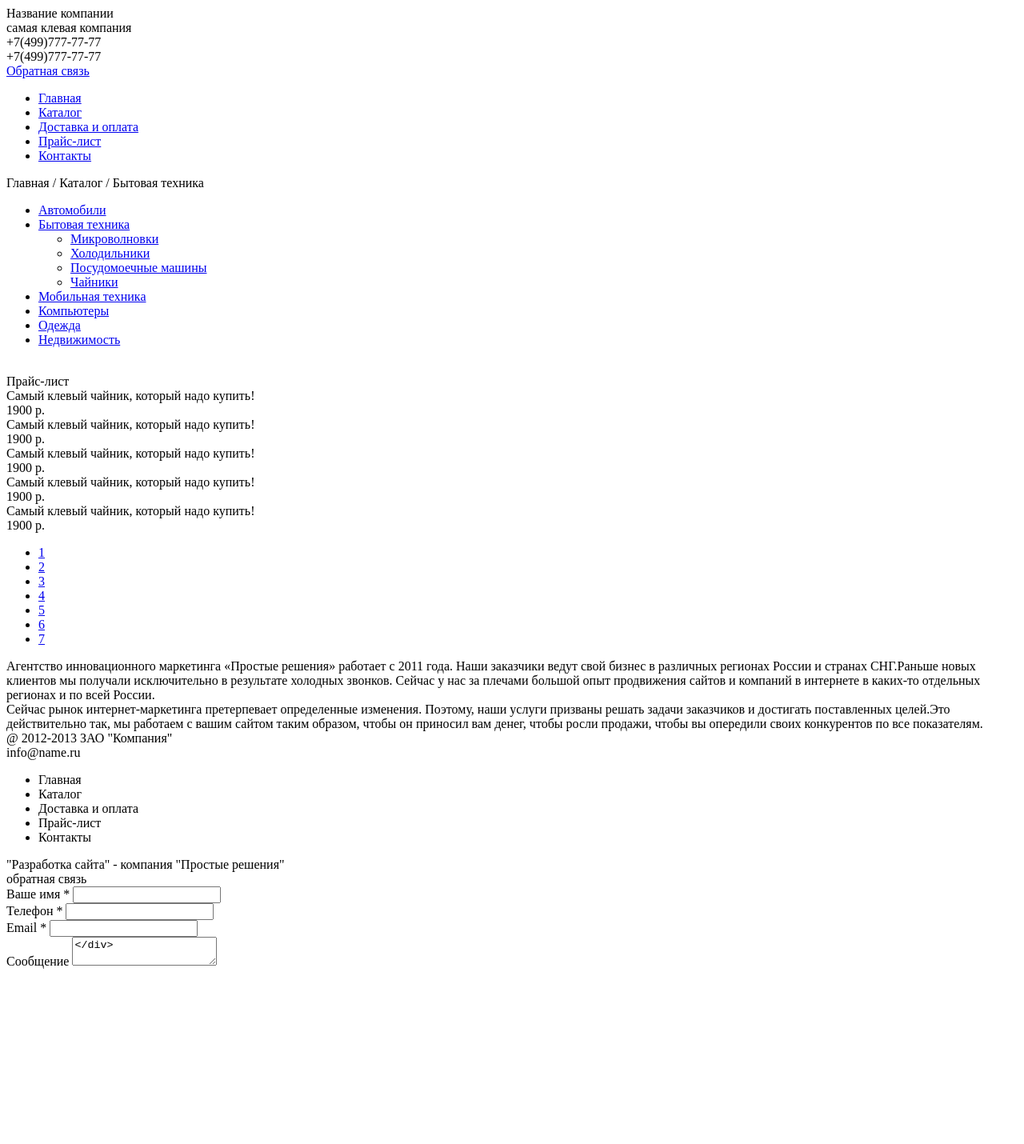
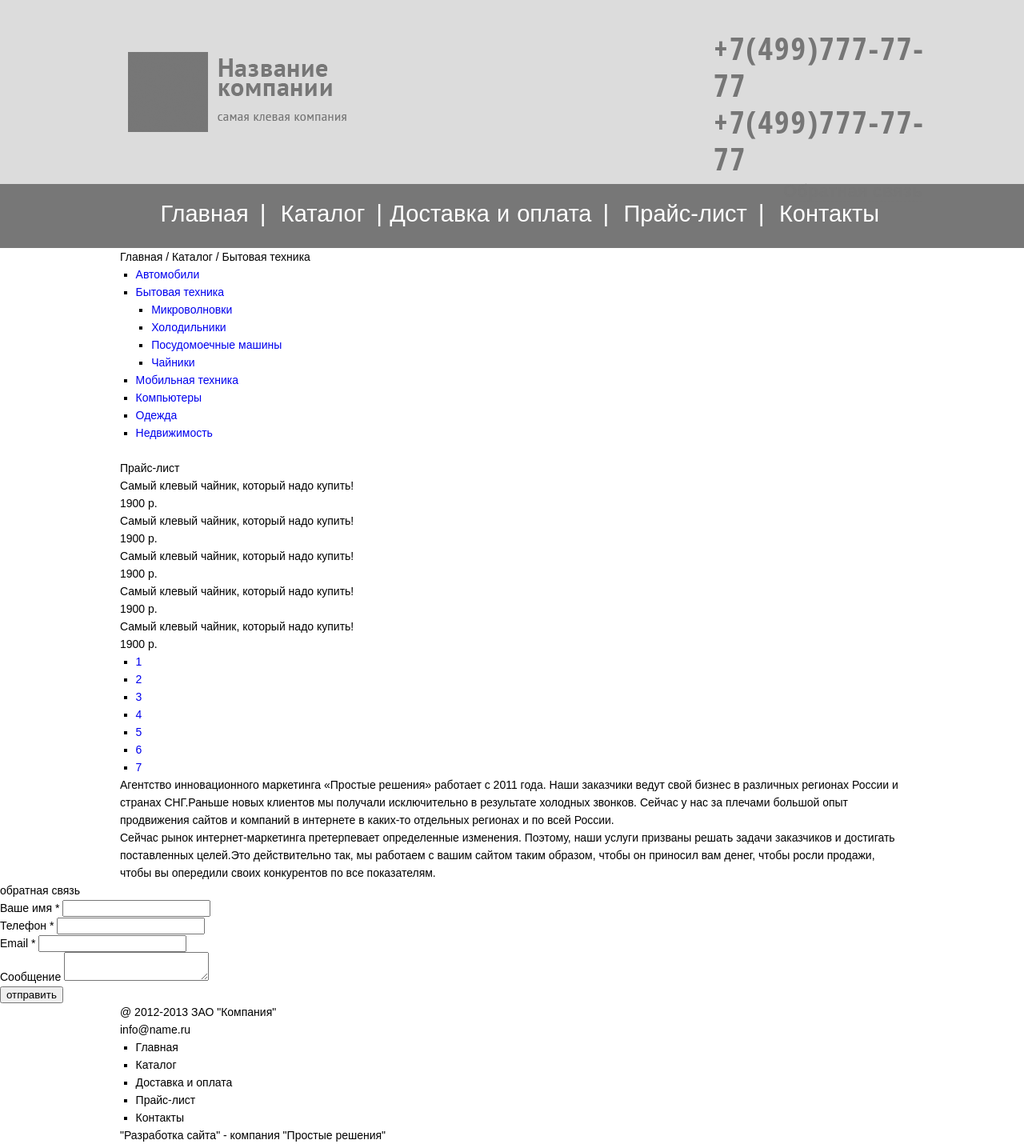
Before and after one commit to Gorkov/prosto, a website: page src/index.html in a window 1280 px wide. Shown: the whole page at 80% size. Before the commit the page ends 1219 px from the top, so only its background shows below. Drawn offline with Linux system fonts and the light colour scheme.

Commit message:
0.0.3 add header & nav style

```diff
--- a/src/css/style.css
+++ b/src/css/style.css
@@ -0,0 +1,359 @@
+/*reset browser styles */
+html, body, div, span, object, iframe, h1, h2, h3, h4, h5, h6, p, blockquote, pre, a, abbr, acronym, address, big, cite, code, del, dfn, em, img, ins, kbd, q, s, samp,small, strike, strong, sub, sup, tt, var, b, u, i, center, dl, dt, dd, ol, ul, li, fieldset, form, label, legend,
+table, caption, tbody, tfoot, thead, tr, th, td, article, aside, canvas, details, embed,
+figure, figcaption, footer, header, hgroup, menu, nav, output, ruby, section, summary,
+time, mark, audio, video {
+	margin: 0;
+	padding: 0;
+	border: 0;
+	font-size: 100%;
+	vertical-align: baseline;
+}
+article, aside, details, figcaption, figure, footer, header, hgroup, menu, nav, section {
+	display: block;
+}
+body {
+	line-height: 1.2;
+}
+table {
+	border-collapse: collapse;
+	border-spacing: 0;
+}
+ol {
+	padding-left: 1.4em;
+	list-style: decimal;
+}
+ul {
+	padding-left: 1.4em;
+	list-style: square;
+}
+blockquote, q {
+	quotes: none;
+}
+blockquote:before, blockquote:after,
+q:before, q:after {
+	content: '';
+	content: none;
+}
+a {
+	text-decoration: none;
+}
+* {
+	font-family: sans-serif;
+	box-sizing: border-box;
+}
+/* end reset browser styles */
+
+ /* GLOBAL */
+ body {
+	font-family: sans-serif;
+	font-size: 14px;
+	line-height: 22px;
+	height: 100%;
+ }
+.page {
+	position: relative;
+	width: 100%;
+	min-height: 100%;
+}
+.container {
+	max-width: 980px;
+	margin: 0 auto;
+}
+footer {
+	height: 165px;
+}
+/* END GLOBAL */
+
+/* FONTS*/
+@font-face {
+	font-family: 'PT Sans';
+	src: url(https://fonts.googleapis.com/css?family=PT+Sans);
+}
+@font-face {
+	font-family: 'Open Sans Condensed';
+	src: url(https://fonts.googleapis.com/css?family=Open+Sans+Condensed:300);
+}
+/* END FONTS*/
+
+/* HEADER */
+/*header logo*/
+header {
+	width: 100%;
+	height: 230px;
+	background: #DCDCDC;
+}
+.header__logo {
+	position: relative;
+}
+.header__logo-brand {
+
+}
+.header__logo-img {
+	position: absolute;
+	top: 65px;
+	left: 10px;
+}
+.header__logo-name, .header__logo-subname {
+	position: absolute;
+	top: -99px;
+	left: -99px;
+}
+/* header callback*/
+.header__callback {
+	position: absolute;
+	top: 37px;
+	right: 118px;
+	width: 270px;
+}
+.header__callback-phone {
+	font-family: 'Open Sans Condensed';
+	font-size: 40px;
+	letter-spacing: 2px;
+	line-height: 46px;
+	color: #767676;
+}
+.header__callback-text {
+	font-family: 'PT Sans';
+	font-weight: bold;
+	font-size: 22px;
+	margin-left: 87px;
+	margin-top: 6px;
+}
+.header__callback-link {
+	color: #767676;
+	border-bottom: 1px dashed;
+}
+/* END HEADER */
+
+/* NAVIGATION */
+nav {
+	background: #777777;
+	height: 80px;
+	padding-top: 26px;
+}
+.menu {
+
+}
+.menu-list {
+	text-align: center;
+	color: white;
+	word-spacing: 10px;
+}
+.menu-not-space {
+	word-spacing: 1px;
+}
+.menu-item {
+	display: inline-block;
+}
+.menu-item:nth-of-type(1n+2) {
+}
+.menu-item-line {
+	font-size: 30px;
+}
+.menu-link {
+	color: white;
+	font-size: 29px;
+}
+.menu-link:hover {
+	text-decoration: underline;
+}
+/* END NAVIGATION*/
+
+/* SLIDER */
+.slide {
+
+}
+/* END SLIDER */
+
+/* CONTENT */
+.content {
+
+}
+.location {
+
+}
+.content-wrap {
+
+}
+/* sidebar block */
+.content-sidebar {
+
+}
+/* sidebar menu */
+.sidebar__menu {
+
+}
+.sidebar__menu-list {
+
+}
+.sidebar__menu-item {
+
+}
+.sidebar__menu-link {
+
+}
+/* sidebar sub-menu */
+.sidebar__menu-drop {
+
+}
+.sidebar__menu-drop-list {
+
+}
+.sidebar__menu-drop-item {
+
+}
+.sidebar__menu-drop-link {
+
+}
+/* sidebar price */
+.sidebar__pricelist {
+
+}
+.sidebar__pricelist-link {
+
+}
+.sidebar__pricelist-img {
+
+}
+.sidebar__pricelist-text {
+
+}
+/* catalog block */
+.content-catalog {
+
+}
+/* catalog products */
+.catalog__products {
+
+}
+.catalog__item {
+
+}
+.catalog__item-img {
+
+}
+.catalog__item-text {
+
+}
+.catalog__item-price {
+
+}
+.catalog__item-value {
+
+}
+.catalog__item-basket {
+
+}
+/* catalog location bar */
+.catalog__loc {
+
+}
+.catalog__loc-menu {
+
+}
+.catalog__loc-list {
+
+}
+.catalog__loc-item {
+
+}
+.catalog__loc-link {
+
+}
+/* catalog information */
+.catalog__info {
+
+}
+.catalog__article-1 {
+
+}
+.catalog__article-2 {
+
+}
+/* END CONTENT */
+
+/* FEEDBACK */
+.feedback {
+	padding-bottom: 165px;
+}
+.feedback__header {
+
+}
+.feedback__form {
+
+}
+.form-input-block {
+
+}
+.form-label {
+
+}
+.form-input {
+
+}
+.form-input-block {
+
+}
+.form-textarea {
+
+}
+.form-submit {
+
+}
+.form-button {
+
+}
+/* END FEEDBACK */
+
+/* FOOTER */
+footer {
+	position: absolute;
+	left: 0;
+	bottom: 0;
+	width: 100%;
+}
+/* footer law*/
+.footer__law {
+
+}
+.footer__law-name {
+
+}
+.footer__law-mail {
+
+}
+/* footer menu*/
+.footer__menu {
+
+}
+.footer__menu-list {
+
+}
+.footer__menu-item {
+
+}
+.footer__menu-link {
+
+}
+/* footer logo*/
+.footer__logo {
+
+}
+.footer__logo-img {
+
+}
+.footer__logo-text {
+
+}
+/* END FOOTER */
+
+/* CUSTOM */
+.clearfix:after,.clearfix:before {
+	content:"";
+	display:table
+}
+.clearfix:after {
+	clear:both;
+}
+/* END CUSTOM */
--- a/src/index.html
+++ b/src/index.html
@@ -3,6 +3,7 @@
 <head>
 	<meta charset="UTF-8">
 	<title>Prosto</title>
+	<link href="https://fonts.googleapis.com/css?family=PT+Sans" rel="stylesheet">
 	<link rel="stylesheet" href="css/style.css">
 </head>
 <body>
@@ -12,7 +13,7 @@
 			<div class="container">
 				<!-- header logo -->
 				<div class="header__logo">
-					<div class="header__logo-img"></div>
+					<a href="#" class="header__logo-link"><img src="img/header-logo.png" width="273" height="100" alt="Логотип" class="header__logo-img"></a>
 					<div class="header__logo-name">Название компании</div>
 					<div class="header__logo-subname">самая клевая компания</div>
 				</div>
@@ -35,10 +36,10 @@
 					<!-- menu list -->
 					<ul class="menu-list">
 						<li class="menu-item"><a href="#" class="menu-link">Главная</a></li>
-						<li class="menu-item"><a href="#" class="menu-link">Каталог</a></li>
-						<li class="menu-item"><a href="#" class="menu-link">Доставка и оплата</a></li>
-						<li class="menu-item"><a href="#" class="menu-link">Прайс-лист</a></li>
-						<li class="menu-item"><a href="#" class="menu-link">Контакты</a></li>
+						<li class="menu-item"><span class="menu-item-line">| </span><a href="#" class="menu-link">Каталог</a></li>
+						<li class="menu-item menu-not-space"><span class="menu-item-line">| </span><a href="#" class="menu-link">Доставка и оплата</a></li>
+						<li class="menu-item"><span class="menu-item-line">| </span><a href="#" class="menu-link">Прайс-лист</a></li>
+						<li class="menu-item"><span class="menu-item-line">| </span><a href="#" class="menu-link">Контакты</a></li>
 					</ul>
 				</div>
 			</div>
@@ -179,6 +180,33 @@
 		</div>
 		<!-- END CONTENT -->
 
+		<!-- FEEDBACK -->
+		<div class="feedback">
+			<div class="feedback__header">обратная связь</div>
+			<form action="" class="feedback__form">
+				<div class="form-input-block">
+					<label for="" class="form-label">Ваше имя *</label>
+					<input type="text" class="form-input">
+				</div>
+				<div class="form-input-block">
+					<label for="" class="form-label">Телефон *</label>
+					<input type="text" class="form-input">
+				</div>
+				<div class="form-input-block">
+					<label for="" class="form-label">Email *</label>
+					<input type="text" class="form-input">
+				</div>
+				<div class="form-input-block">
+					<label for="" class="form-label">Сообщение</label>
+					<textarea type="text" class="form-input form-textarea"></textarea>
+				</div>
+				<div class="form-submit">
+					<button class="form-button">отправить</button>
+				</div>
+			</form>
+		</div>
+		<!-- END FEEDBACK -->
+
 		<!-- FOOTER -->
 		<footer>
 			<div class="container">
@@ -216,28 +244,6 @@
 		</footer>
 		<!-- END FOOTER -->
 
-		<!-- FEEDBACK -->
-		<div class="feedback">
-			<div class="feedback__header">обратная связь</div>
-			<form action="" class="feedback__form">
-				<div class="form-input-block">
-					<label for="" class="form-label">Ваше имя *</label>
-					<input type="text" class="form-input"></div>
-				<div class="form-input-block">
-					<label for="" class="form-label">Телефон *</label>
-					<input type="text" class="form-input"></div>
-				<div class="form-input-block">
-					<label for="" class="form-label">Email *</label>
-					<input type="text" class="form-input"></div>
-				<div class="form-input-block">
-					<label for="" class="form-label">Сообщение</label>
-					<textarea type="text" class="form-input form-textarea"></div>
-				<div class="form-submit">
-					<button class="form-button">отправить</button>
-				</div>
-			</form>
-		</div>
-		<!-- END FEEDBACK -->
 	</div>
 <script src="js/script.js"></script>
 </body>
```
Also changed, not shown: src/img/footer-logo.png (renamed from src/img/logo.png), src/img/header-logo.png (added).
